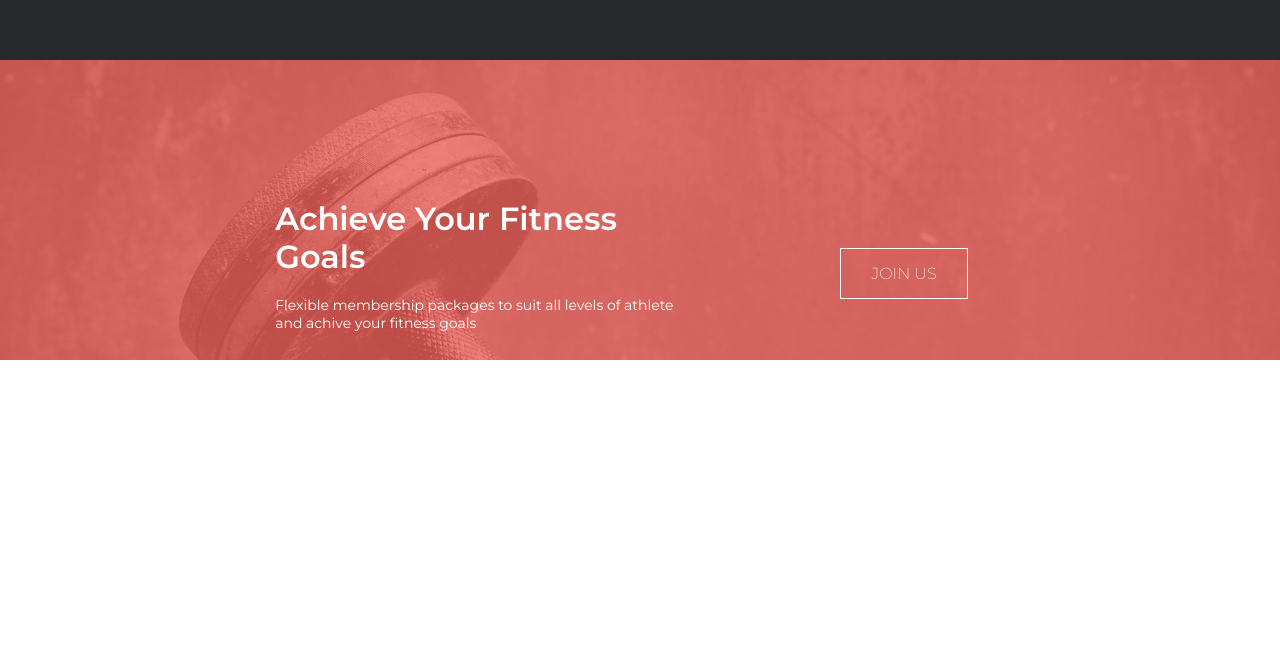
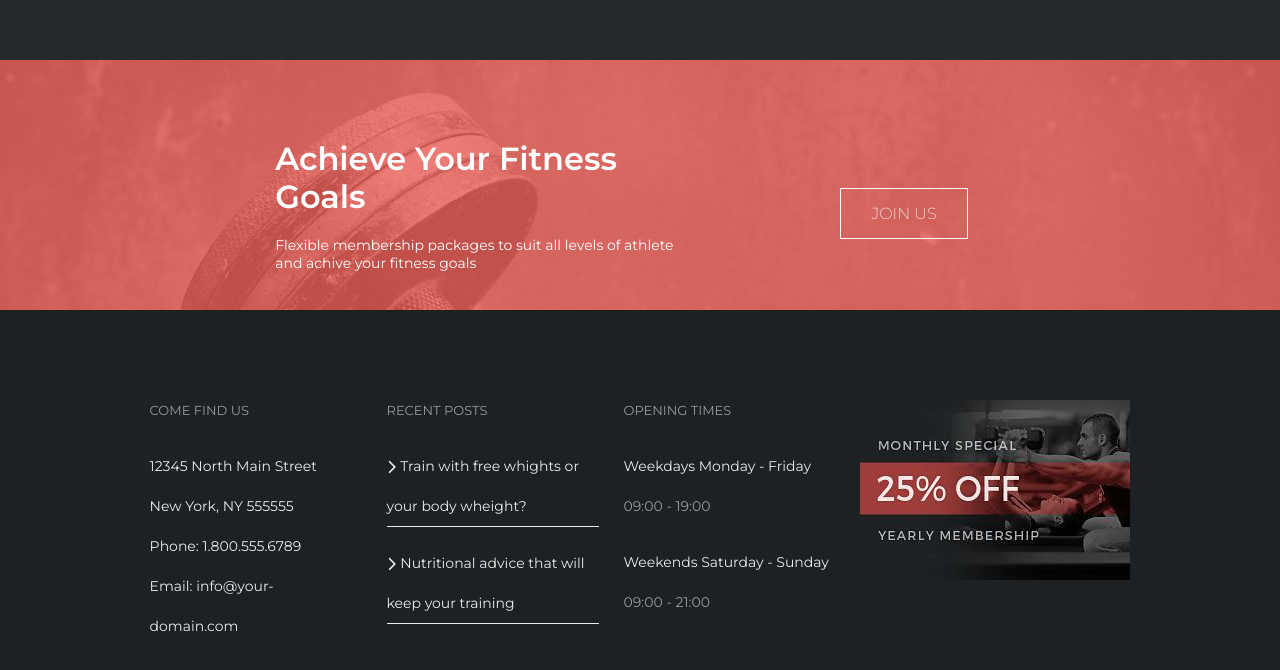
Before and after one commit to Bufal8/proj-html-vuejs, a Vue app: page / in a window 1280 px wide. Shown: the part 6815-7485 px from the top of the page. Before the commit the page ends 7175 px from the top, so only its background shows below. Built offline with nearby package versions, Linux system fonts and the light colour scheme.

Commit message:
Creazione componente pre-footer

```diff
--- a/src/components/PageJoinUs.vue
+++ b/src/components/PageJoinUs.vue
@@ -29,10 +29,10 @@ export default {
 .container-fluid{
     background-image: url(../assets/images/home-parallax.jpg);
     background-size: cover;
-    height: 300px;
+    height: 250px;
     color: $quarto;
   .row{
-    padding-top: 140px;
+    padding: 80px 0;
     width: 60%;
     margin: 0 auto;
         h2{
--- a/src/components/PageMain.vue
+++ b/src/components/PageMain.vue
@@ -8,6 +8,7 @@ import PageQuote from './PageQuote.vue'
 import PageTrainers from './PageTrainers.vue'
 import PageNews from './PageNews.vue'
 import PageJoinUs from './PageJoinUs.vue'
+import PagePreFooter from './PagePreFooter.vue'
 
 export default {
     name : "AppMain",
@@ -20,7 +21,8 @@ export default {
     PageQuote,
     PageTrainers,
     PageNews,
-    PageJoinUs
+    PageJoinUs,
+    PagePreFooter
 }
 }
 </script>
@@ -36,6 +38,7 @@ export default {
 <PageTrainers />
 <PageNews />
 <PageJoinUs />
+<PagePreFooter />
 
 </template>
 
--- /dev/null
+++ b/src/components/PagePreFooter.vue
@@ -0,0 +1,87 @@
+<script>
+
+export default {
+    name : "PagePreFooter",
+}
+</script>
+
+<template>
+    <div class="container-fluid">
+
+        <div class="row">
+            <div class="col">
+                <p class="titolo">COME FIND US</p>
+                <p class="testo">12345 North Main Street<br>New York, NY 555555<br>Phone: 1.800.555.6789<br>Email: info@your-domain.com</p>
+            </div>
+            <div class="col">
+                <p class="titolo">RECENT POSTS</p>
+                <p class="testo bordo">
+                    <font-awesome-icon class="fa-chevron-right" icon="fa-solid fa-chevron-right" />Train with free whights or your body wheight?
+                </p>
+                <p class="testo bordo">
+                    <font-awesome-icon class="fa-chevron-right" icon="fa-solid fa-chevron-right" />Nutritional advice that will keep your training
+                </p>
+            </div>
+            <div class="col">
+                <p class="titolo">OPENING TIMES</p>
+                <p class="testo">Weekdays Monday - Friday<br><span class="orario">09:00 - 19:00</span></p>
+                <p class="testo">Weekends Saturday - Sunday<br><span class="orario">09:00 - 21:00</span></p>
+            </div>
+            <div class="col">
+                <img src="../assets/images/gym_ad-compressor.jpg" alt="">
+            </div>
+
+
+        </div>
+
+    </div>
+
+</template>
+
+<style scoped lang="scss">
+@use '../styles/general.scss';
+@use '../styles/partials/variables.scss';
+@import '../styles/partials/variables';
+
+
+.container-fluid{
+    color: $secondo;
+    background-color: $terzo;
+    font-family: 'Montserrat', sans-serif;
+
+
+    .row{
+        width: 80%;
+        margin: 0 auto;
+        padding: 80px 0;
+        .titolo{
+            color: $sesto;
+        }
+        .testo{
+            color: $quinto;
+            font-size: 14px;
+            .fa-chevron-right{
+                margin-right: 5px;
+            }
+        }
+        .bordo{
+            border-bottom: 0.5px solid $quinto;
+        }
+        h5{
+            font-weight: 600;
+        }
+        img{
+            margin: 10px 0;
+        }
+        p{
+            color: $sesto;
+            font-size: 13px;
+            line-height: 40px;
+            .orario{
+                color: $sesto;
+            }
+        }
+    }
+}
+
+</style>
--- a/src/main.js
+++ b/src/main.js
@@ -11,11 +11,11 @@ import { library } from '@fortawesome/fontawesome-svg-core'
 import { FontAwesomeIcon } from '@fortawesome/vue-fontawesome'
 
 /* import specific icons */
-import { faLinkSlash, faBicycle, faPerson, faHeartPulse } from '@fortawesome/free-solid-svg-icons'
+import { faLinkSlash, faBicycle, faPerson, faHeartPulse, faChevronRight } from '@fortawesome/free-solid-svg-icons'
 import { faFacebookF, faInstagram, faTwitter } from '@fortawesome/free-brands-svg-icons'
 
 /* add icons to the library */
-library.add(faLinkSlash , faBicycle, faPerson, faHeartPulse, faFacebookF, faTwitter, faInstagram)
+library.add(faLinkSlash , faBicycle, faPerson, faHeartPulse, faFacebookF, faTwitter, faInstagram, faChevronRight)
 
 createApp(App)
 .component('font-awesome-icon', FontAwesomeIcon)
```
